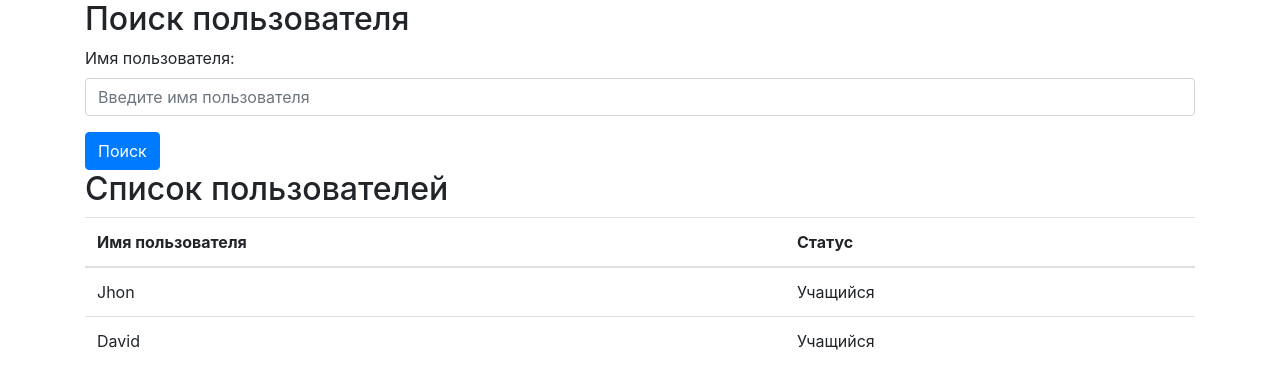
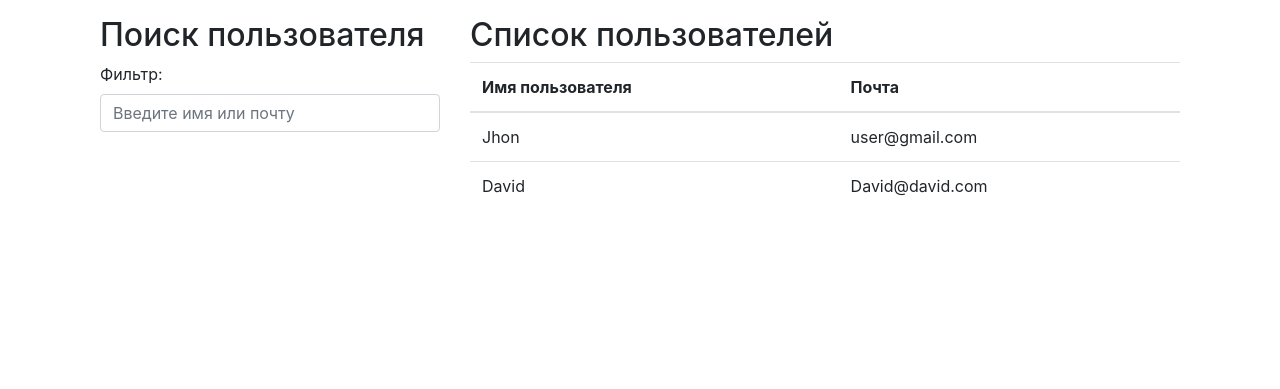
Before and after one commit to chagochka/SSO, a Flask app: page /admin/dashboard in a window 1280 px wide. Shown: the part 56-445 px from the top of the page. Run offline with Flask 3, Linux system fonts and the light colour scheme; a user stored in the database is signed in; data comes from the database, SQL or seed files in the repository; both versions use the stored data as it was after the commit; some libraries are stand-ins or nearby versions.

Commit message:
продолжаю писать админку

```diff
--- a/data/admin_api.py
+++ b/data/admin_api.py
@@ -1,8 +1,7 @@
 from functools import wraps
 
-from flask import jsonify, make_response, Blueprint, current_app, render_template
+from flask import jsonify, make_response, Blueprint, current_app, render_template, request
 from flask_login import login_required, current_user
-from requests import get
 
 from . import db_session
 from .users import User
@@ -12,6 +11,12 @@ blueprint = Blueprint(
 	__name__,
 	template_folder='templates'
 )
+
+
+def get_users():
+	db_sess = db_session.create_session()
+	users = db_sess.query(User).filter(User.status == 'Учащийся')
+	return [user.to_dict() for user in users]
 
 
 def admin_required(f):
@@ -30,21 +35,16 @@ def admin_required(f):
 @blueprint.route('/admin/dashboard')
 @admin_required
 def dashboard():
-	db_sess = db_session.create_session()
-	users = db_sess.query(User).filter(User.status == 'Учащийся')
-	users_list = [user.to_dict() for user in users]
-	return render_template('admin_dashboard.html', users=users_list)
+	return render_template('admin_dashboard.html', users=get_users())
 
 
 @blueprint.route('/admin/users')
 @admin_required
-def get_users():
-	db_sess = db_session.create_session()
-	users = db_sess.query(User).filter(User.status == 'Учащийся')
+def get_users_request():
 	return jsonify(
 		{
 			'users':
-				[item.to_dict() for item in users]
+				get_users()
 		}
 	)
 
@@ -61,19 +61,3 @@ def get_one_user(user_id):
 			'user': user.to_dict()
 		}
 	)
-
-
-@blueprint.route('/admin/search_user', methods=['POST'])
-@login_required
-def search_user():
-    # username = request.form['username']
-    # # Здесь должна быть логика поиска пользователя по имени
-    # # Например, получение пользователя из базы данных по имени
-    # user = User.query.filter_by(username=username).first()
-    # if user:
-    #     # Обработка результатов поиска, например, перенаправление на страницу пользователя
-    #     return redirect(url_for('user_profile', user_id=user.id))
-    # else:
-    #     # Обработка случая, когда пользователь не найден
-    #     return "Пользователь не найден", 404
-    pass
--- a/templates/admin_dashboard.html
+++ b/templates/admin_dashboard.html
@@ -1,30 +1,48 @@
 {% extends "base.html" %}
 
 {% block content %}
+<script>
+$(document).ready(function(){
+ $("#username").on("keyup", function() {
+    var value = $(this).val().toLowerCase();
+    $("#usersTable tr").filter(function() {
+      $(this).toggle($(this).text().toLowerCase().indexOf(value) > -1)
+    });
+ });
+});
+</script>
+<div class="container mt-3">
+    <div class="row">
+        <!-- Блок поиска пользователя слева -->
+        <div class="col-md-4">
             <h2>Поиск пользователя</h2>
-    <form action="{{ url_for('admin_api.search_user') }}" method="post">
             <div class="form-group">
-            <label for="username">Имя пользователя:</label>
-            <input type="text" class="form-control" id="username" name="username" placeholder="Введите имя пользователя">
+                <label for="username">Фильтр:</label>
+                <input type="text" class="form-control" id="username" name="username" placeholder="Введите имя или почту">
             </div>
-        <button type="submit" class="btn btn-primary">Поиск</button>
-    </form>
-
+        </div>
+        <!-- Таблица с пользователями справа -->
+        <div class="col-md-8">
             <h2>Список пользователей</h2>
-    <table class="table">
+            <table class="table" id="usersTable">
                 <thead>
                     <tr>
                         <th>Имя пользователя</th>
-                <th>Статус</th>
+                        <th>Почта</th>
+                        <!-- Добавьте здесь другие столбцы по вашему усмотрению -->
                     </tr>
                 </thead>
                 <tbody>
                     {% for user in users %}
                         <tr>
                             <td>{{ user.name }}</td>
-                    <td>{{ user.status }}</td>
+                            <td>{{ user.email }}</td>
+                            <!-- Добавьте здесь другие данные пользователя -->
                         </tr>
                     {% endfor %}
                 </tbody>
             </table>
+        </div>
+    </div>
+</div>
 {% endblock %}
--- a/templates/base.html
+++ b/templates/base.html
@@ -5,6 +5,7 @@
 		<meta name="viewport" content="width=device-width, initial-scale=1, shrink-to-fit=no">
 		<link rel="stylesheet" href="https://stackpath.bootstrapcdn.com/bootstrap/4.4.1/css/bootstrap.min.css" integrity="sha384-Vkoo8x4CGsO3+Hhxv8T/Q5PaXtkKtu6ug5TOeNV6gBiFeWPGFN9MuhOf23Q9Ifjh" crossorigin="anonymous">
 		<script src="https://kit.fontawesome.com/c860e860c2.js" crossorigin="anonymous"></script>
+		<script src="https://code.jquery.com/jquery-3.6.0.min.js"></script>
 		<title>{{title}}</title>
 	</head>
 	<body>
```
Also changed, not shown: db/db.sqlite. Lines whose indentation alone changed are shown as unchanged.
